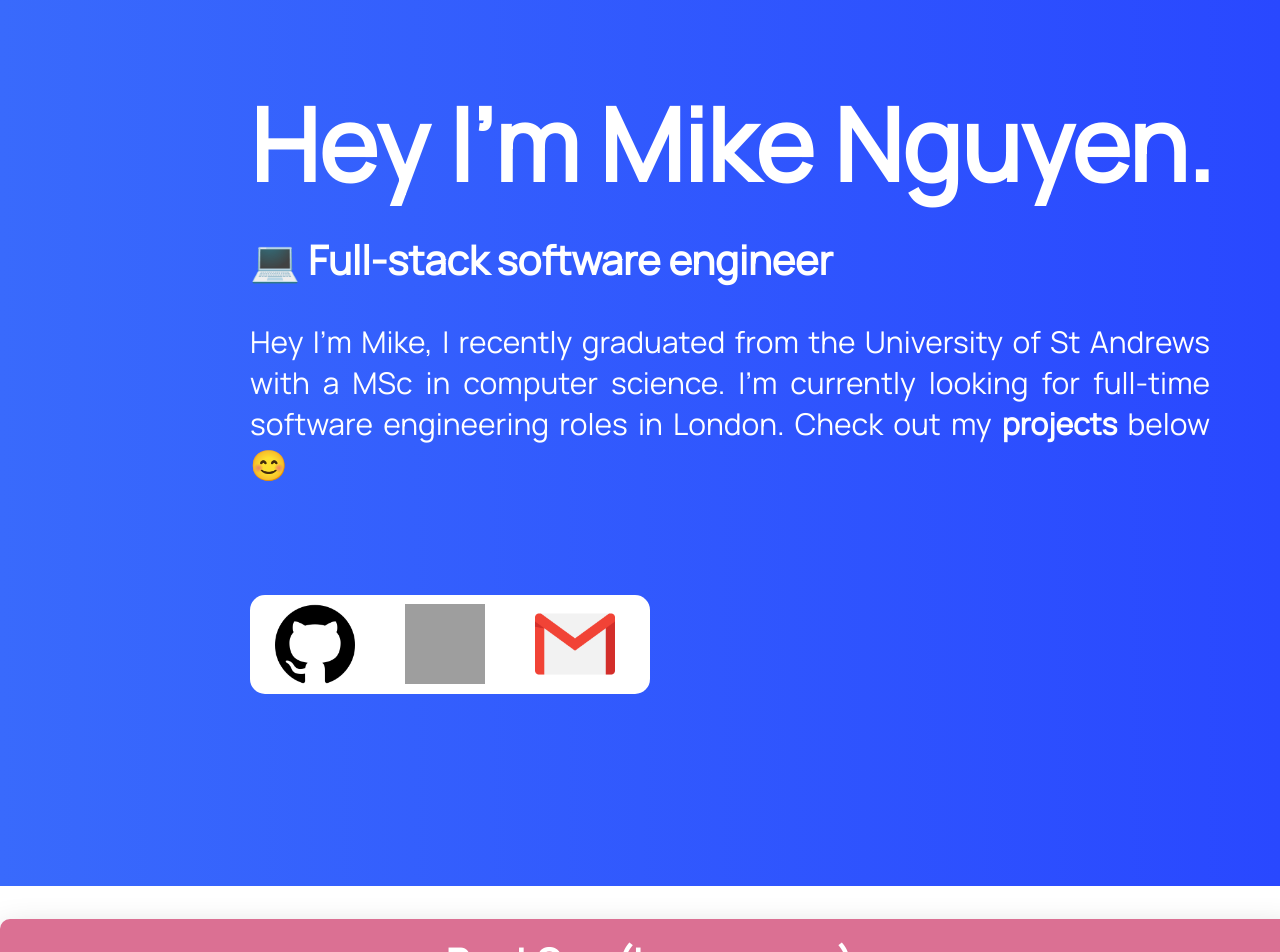
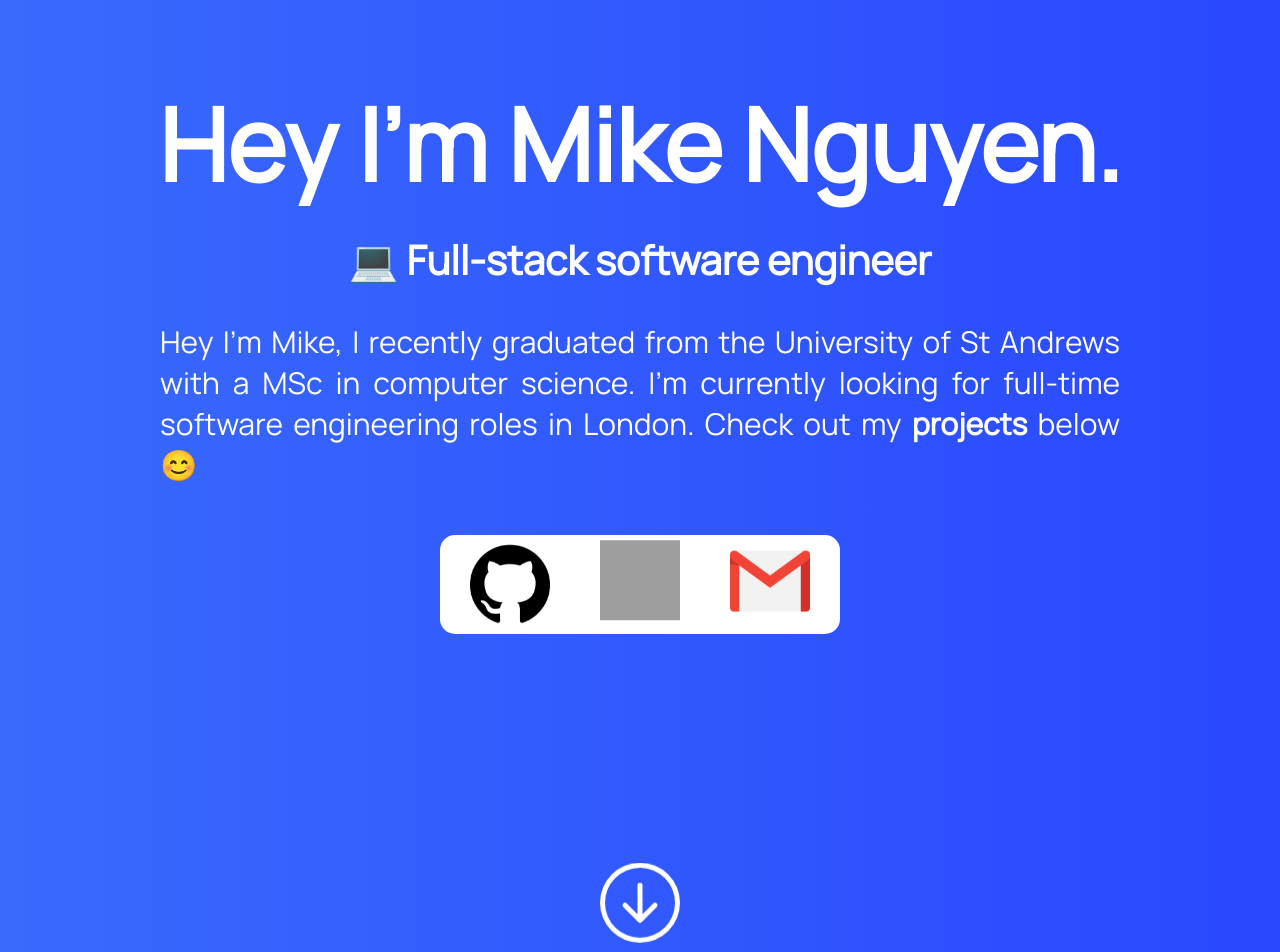
Before and after one commit to MikeNyugen/Personal-Website, a React (Create React App) app: page / in a window 1280 px wide. Shown: the top 952 px of the page. Built offline with nearby package versions, Linux system fonts and the light colour scheme; grey boxes are pictures that could not be loaded.

Commit message:
Added bouncing arrow

```diff
--- a/src/components/Introduction/Introduction.css
+++ b/src/components/Introduction/Introduction.css
@@ -1,23 +1,16 @@
 .introduction-div {
   color: white;
   padding-top: 1vh;
-  padding-bottom: 15%;
-  background: #396afc; /* fallback for old browsers */
-  background: -webkit-linear-gradient(
-    to left,
-    #2948ff,
-    #396afc
-  ); /* Chrome 10-25, Safari 5.1-6 */
-  background: linear-gradient(
-    to left,
-    #2948ff,
-    #396afc
-  ); /* W3C, IE 10+/ Edge, Firefox 16+, Chrome 26+, Opera 12+, Safari 7+ */
+  background: #396afc;
+  background: -webkit-linear-gradient(to left, #2948ff, #396afc);
+  background: linear-gradient(to left, #2948ff, #396afc);
+  min-height: 937px;
+  text-align: center;
 }
 
 a {
   text-decoration: none;
-  color: inherit
+  color: inherit;
 }
 
 a:hover {
@@ -26,19 +19,64 @@ a:hover {
 
 .name {
   font-size: 100px;
-  margin-left: 250px;
   margin-bottom: -1%;
   min-width: 40%;
+  animation: fadeInAnimation ease 3.5s;
+  animation-iteration-count: 1;
+  animation-fill-mode: forwards;
 }
 
 .job-title {
   font-size: 40px;
-  margin-left: 250px;
+  animation: fadeInAnimation ease 3.5s;
+  animation-iteration-count: 1;
+  animation-fill-mode: forwards;
 }
 
 .profile-description {
+  position: relative;
   font-size: 30px;
-  margin-left: 250px;
   max-width: 960px;
   text-align: justify;
+  margin: auto;
+
+  animation: fadeInAnimation ease 3.5s;
+  animation-iteration-count: 1;
+  animation-fill-mode: forwards;
 }
+
+@keyframes fadeInAnimation {
+  0% {
+    opacity: 0;
+  }
+  100% {
+    opacity: 1;
+  }
+}
+
+@keyframes floating2 {
+  0% {
+    transform: translate(0, 0px);
+  }
+  50% {
+    transform: translate(0, -30px);
+  }
+  100% {
+    transform: translate(0, -0px);
+  }
+}
+
+.down-arrow {
+  position: relative;
+  text-align: center;
+  margin-top: 260px;
+
+  animation: fadeInAnimation ease 3.5s;
+  animation-iteration-count: 1;
+  animation-fill-mode: forwards;
+
+  animation-name: floating2;
+  animation-duration: 1.5s;
+  animation-iteration-count: infinite;
+  animation-timing-function: ease-in-out;
+}
--- a/src/components/Introduction/Introduction.js
+++ b/src/components/Introduction/Introduction.js
@@ -1,5 +1,6 @@
 import "./Introduction.css";
 import Socials from "../Socials/Socials";
+import KeyboardDoubleArrowDownIcon from "@mui/icons-material/KeyboardDoubleArrowDown";
 
 const Introduction = () => {
   return (
@@ -11,13 +12,31 @@ const Introduction = () => {
         </a>
       </h1>
       <h2 className="job-title">&#128187; Full-stack software engineer</h2>
-      <p className="profile-description">
-        Hey I’m Mike, I recently graduated from the University of St Andrews
-        with a MSc in computer science. I’m currently looking for full-time
-        software engineering roles in London. Check out my{" "}
-        <strong>projects</strong> below &#128522;
-      </p>
+      <div className="profile-description">
+        <p>
+          Hey I’m Mike, I recently graduated from the University of St Andrews
+          with a MSc in computer science. I’m currently looking for full-time
+          software engineering roles in London. Check out my{" "}
+          <strong>projects</strong> below &#128522;
+        </p>
+      </div>
+
       <Socials />
+      <div className="down-arrow">
+        <svg
+          xmlns="http://www.w3.org/2000/svg"
+          width="80"
+          height="80"
+          fill="currentColor"
+          class="bi bi-arrow-down-circle"
+          viewBox="0 0 16 16"
+        >
+          <path
+            fill-rule="evenodd"
+            d="M1 8a7 7 0 1 0 14 0A7 7 0 0 0 1 8zm15 0A8 8 0 1 1 0 8a8 8 0 0 1 16 0zM8.5 4.5a.5.5 0 0 0-1 0v5.793L5.354 8.146a.5.5 0 1 0-.708.708l3 3a.5.5 0 0 0 .708 0l3-3a.5.5 0 0 0-.708-.708L8.5 10.293V4.5z"
+          />
+        </svg>
+      </div>
     </div>
   );
 };
--- a/src/components/Projects/Projects.js
+++ b/src/components/Projects/Projects.js
@@ -3,7 +3,6 @@ import "react-slideshow-image/dist/styles.css";
 import { Fade } from "react-slideshow-image";
 import ArrowBackIosIcon from "@mui/icons-material/ArrowBackIos";
 import ArrowForwardIosIcon from "@mui/icons-material/ArrowForwardIos";
-import { Scale } from "@mui/icons-material";
 
 const Projects = () => {
   const fadeImages = [
@@ -32,9 +31,10 @@ const Projects = () => {
 
   return (
     <>
+      <h1 className="projects-heading">Projects</h1>
       <div className="banksee">
         <h2 className="project-title">BankSee (In progress)</h2>
-        <Fade duration={5000} indicators={true} {...properties}>
+        <Fade duration={5000} transitionDuration={500} indicators={true} {...properties}>
           {fadeImages.map((fadeImage, index) => (
             <div className="each-fade" key={index}>
               <img className="project-image" src={fadeImage.url} alt="image" />
--- a/src/components/Socials/Socials.css
+++ b/src/components/Socials/Socials.css
@@ -1,4 +1,3 @@
-
 .social-div {
   position: relative;
   background-color: white;
@@ -6,15 +5,83 @@
   padding-top: 5px;
   padding-bottom: 5px;
   border-radius: 15px;
-  margin-left: 250px;
-  margin-top: 110px;
+  top: 20px;
   justify-content: center;
+  margin: auto;
+
+  animation: fadeInAnimation ease 3.5s;
+  animation-iteration-count: 1;
+  animation-fill-mode: forwards;
 }
 
-.icon {
+.icon1 {
   padding-left: 25px;
   padding-right: 25px;
   padding-top: 1%;
   width: 80px;
   height: 80px;
+  animation: fadeInAnimation ease 3.5s;
+  animation-iteration-count: 1;
+  animation-fill-mode: forwards;
+
+  animation-name: floating;
+  animation-duration: 2.5s;
+  animation-iteration-count: infinite;
+  animation-timing-function: ease-in-out;
+  animation-delay: -1s;
 }
+
+.icon2 {
+  padding-left: 25px;
+  padding-right: 25px;
+  padding-top: 1%;
+  width: 80px;
+  height: 80px;
+  animation: fadeInAnimation ease 3.5s;
+  animation-iteration-count: 1;
+  animation-fill-mode: forwards;
+
+  animation-name: floating;
+  animation-duration: 2.5s;
+  animation-iteration-count: infinite;
+  animation-timing-function: ease-in-out;
+  animation-delay: -2s;
+}
+
+.icon3 {
+  padding-left: 25px;
+  padding-right: 25px;
+  padding-top: 1%;
+  width: 80px;
+  height: 80px;
+  animation: fadeInAnimation ease 3.5s;
+  animation-iteration-count: 1;
+  animation-fill-mode: forwards;
+
+  animation-name: floating;
+  animation-duration: 2.5s;
+  animation-iteration-count: infinite;
+  animation-timing-function: ease-in-out;
+  animation-delay: -3s;
+}
+
+@keyframes fadeInAnimation {
+  0% {
+    opacity: 0;
+  }
+  100% {
+    opacity: 1;
+  }
+}
+
+@keyframes floating {
+  0% {
+    transform: translate(0, 0px);
+  }
+  50% {
+    transform: translate(0, -5px);
+  }
+  100% {
+    transform: translate(0, -0px);
+  }
+}
--- a/src/components/Socials/Socials.js
+++ b/src/components/Socials/Socials.js
@@ -28,7 +28,7 @@ const Socials = () => {
       >
         <a href="https://github.com/MikeNyugen" target="_blank">
           <img
-            className="icon"
+            className="icon1"
             src={require("./github.png")}
             alt="GitHub icon"
           />
@@ -58,7 +58,7 @@ const Socials = () => {
       >
         <a href="https://www.linkedin.com/in/mike-n-644b901b3/" target="_blank">
           <img
-            className="icon"
+            className="icon2"
             src={require("./linkedin.png")}
             alt="LinkedIn icon"
           />
@@ -87,7 +87,7 @@ const Socials = () => {
         }}
       >
         <a href="https://www.linkedin.com/in/mike-n-644b901b3/" target="_blank">
-          <img className="icon" src={require("./mail.png")} alt="mail icon" />
+          <img className="icon3" src={require("./mail.png")} alt="mail icon" />
         </a>
       </Tooltip>
     </div>
```
Also changed, not shown: src/components/Introduction/arrow-down-circle.svg (added).
